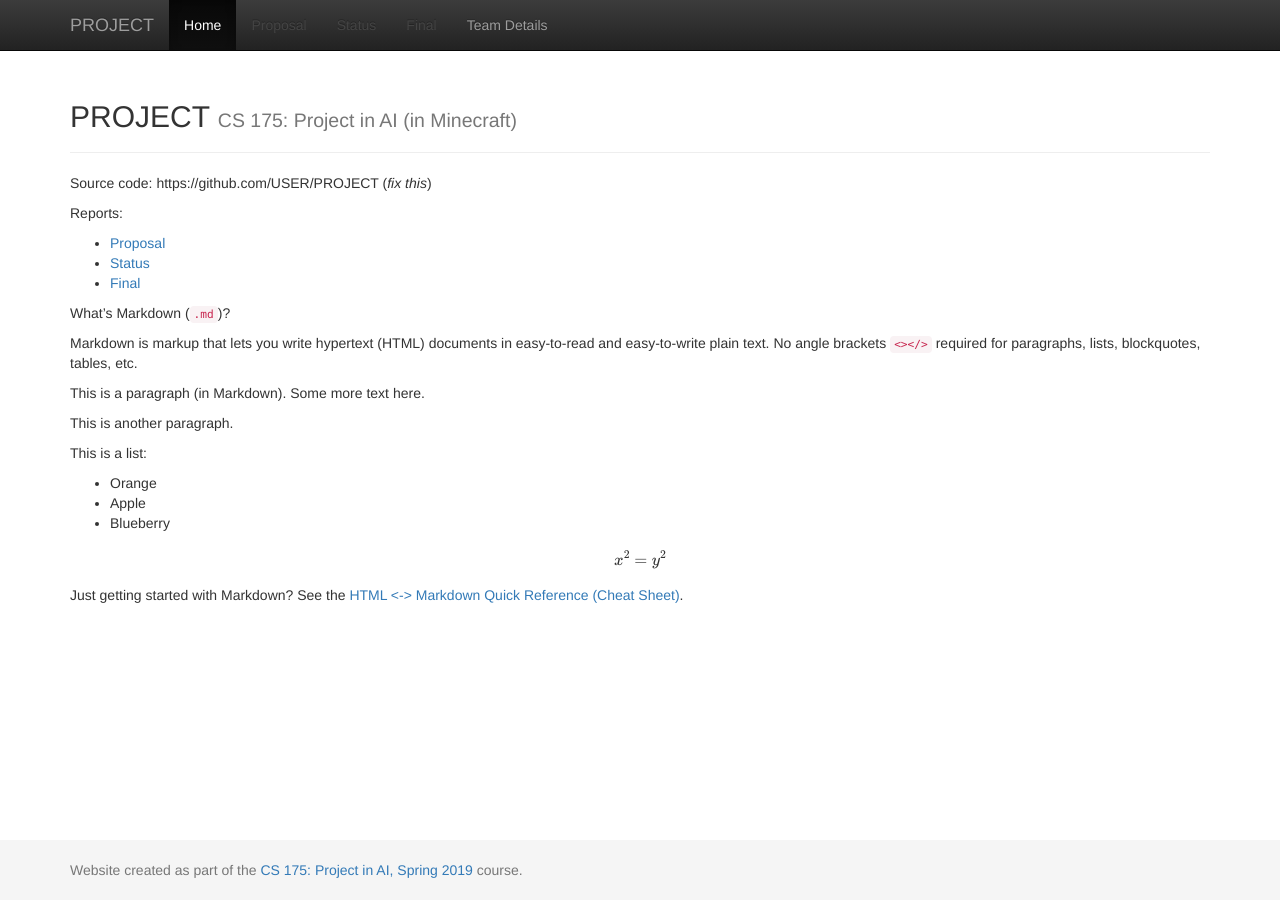
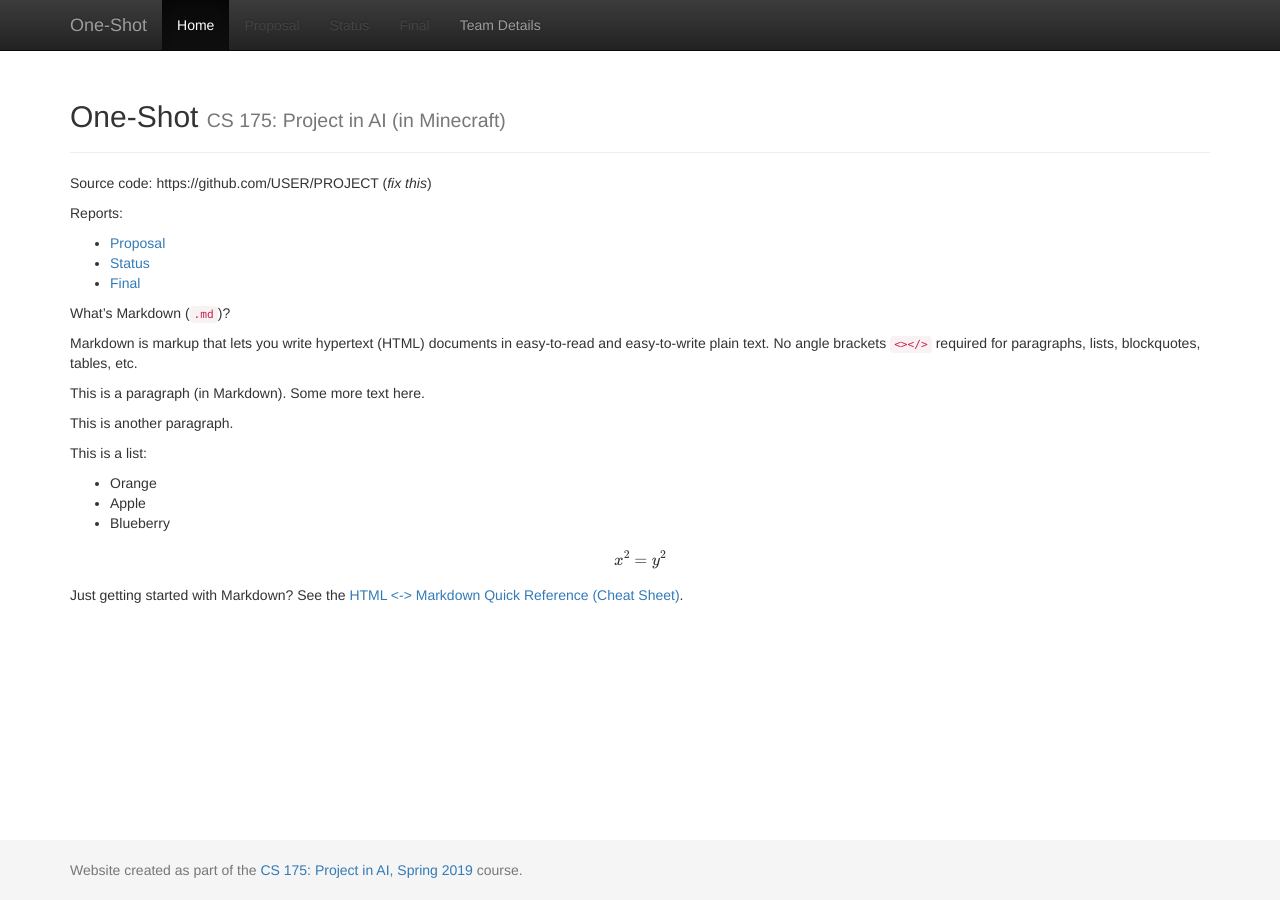
Before and after one commit to shaoyih/One-Shot, a Jekyll site: the page built from docs/index.md, in a window 1280 px wide. Built offline with Jekyll 4.4.1, drawn with Linux system fonts in a browser that asks for light colours; formulas are drawn with MathJax 3.

Commit message:
Update _config.yml

```diff
--- a/docs/_config.yml
+++ b/docs/_config.yml
@@ -1,7 +1,7 @@
 ###########
 # site.title
 
-title:    'PROJECT'
+title:    'One-Shot'
 subtitle: 'CS 175: Project in AI (in Minecraft)'
 
 
```
